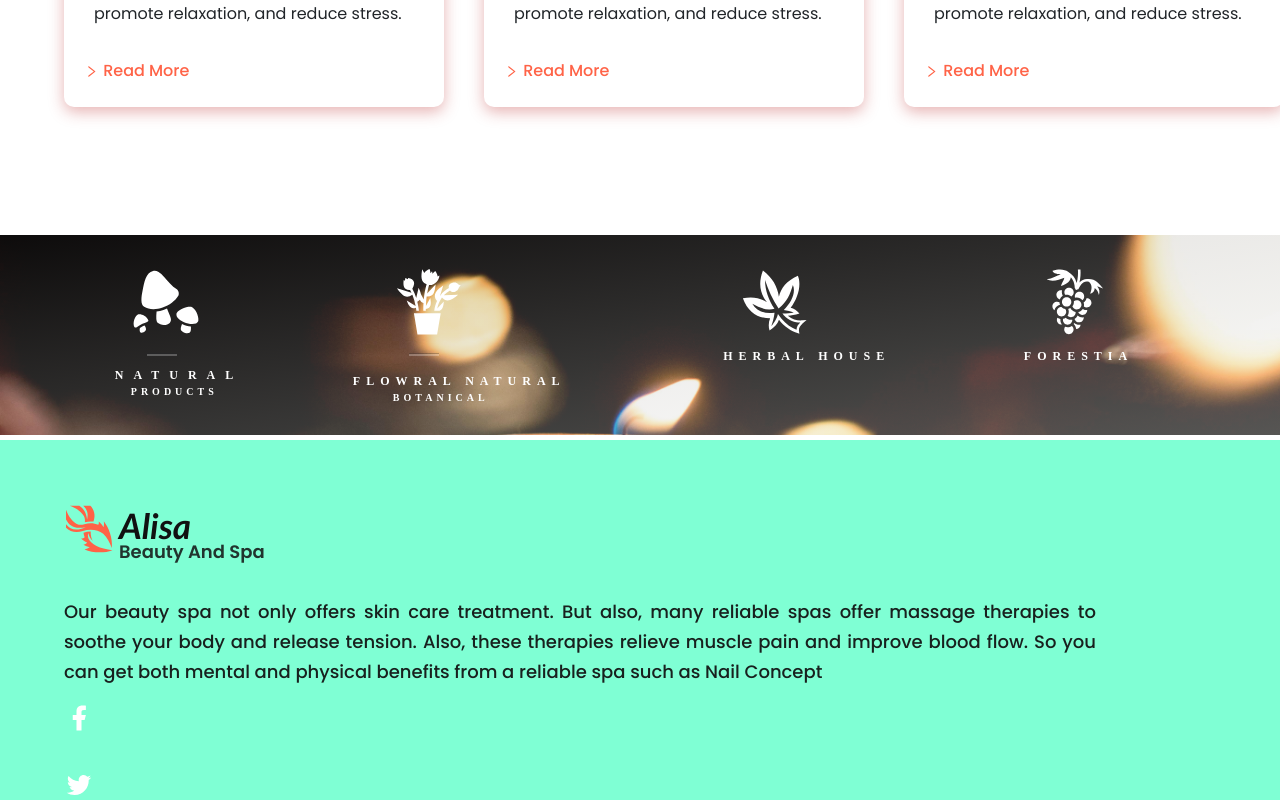
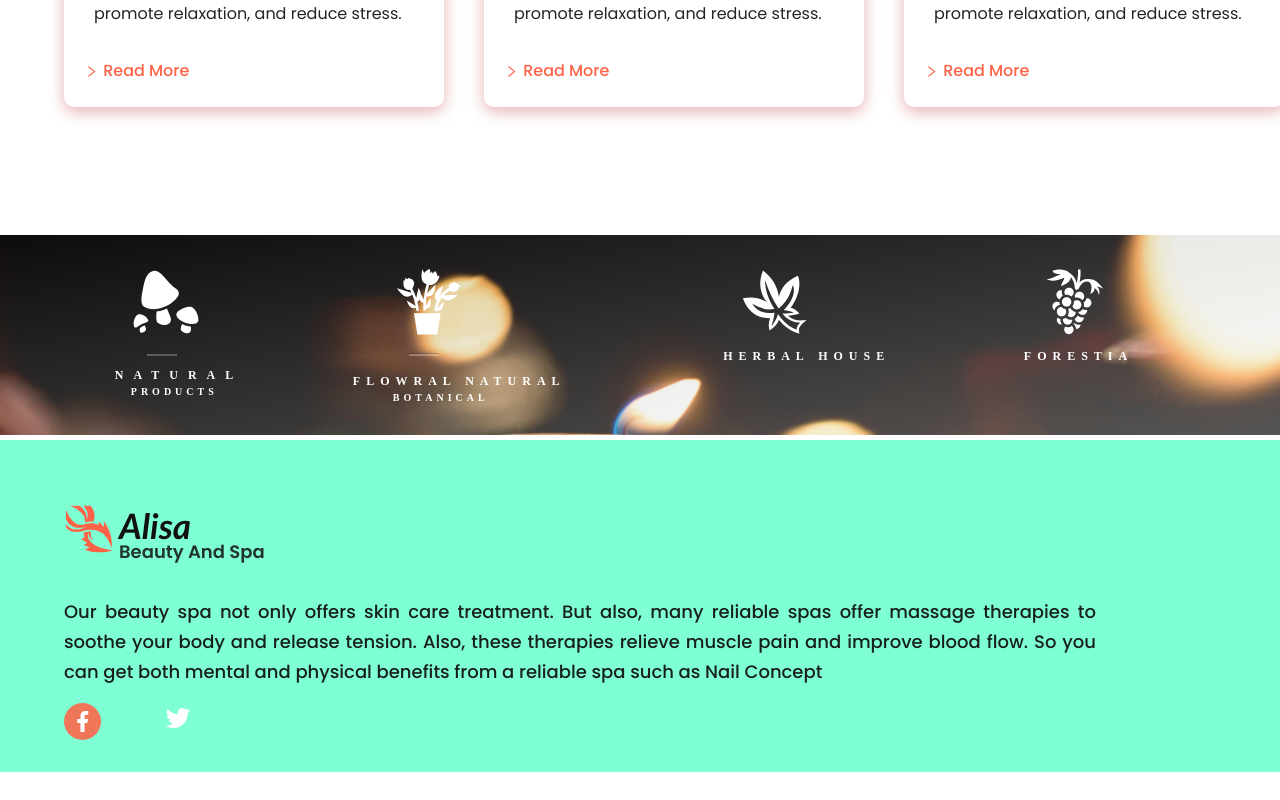
Before and after one commit to TamannaAfroz2666/Parlour-BD-Page, a React (Create React App) app: page / in a window 1280 px wide. Shown: the part 6614-7414 px from the top of the page. After the commit the page ends 7386 px from the top, so only its background shows below. Built offline with nearby package versions, Linux system fonts and the light colour scheme; some icons are missing; the HTML template or start-up script is replaced by a standard one.

Commit message:
designed fb icon

```diff
--- a/src/layout/Footer/SubIcon/SubIcon.css
+++ b/src/layout/Footer/SubIcon/SubIcon.css
@@ -41,3 +41,20 @@
     color: #111111ef;
     text-align: justify;
 }
+.socialLinks{
+    display: flex;
+    gap: 1rem;
+    margin: 1px 0 2rem 0;
+}
+.facebook{
+    padding: 6px;
+    background-color: rgba(255, 99, 71, 0.877);
+    border-radius: 100px;
+
+}
+.facebook a{
+    text-decoration: none;
+}
+.facebook:hover{
+    background-color: #111111b6;
+}
--- a/src/layout/Footer/SubIcon/SubIcon.js
+++ b/src/layout/Footer/SubIcon/SubIcon.js
@@ -27,7 +27,9 @@ const SubIcon = () => {
                 </div>
                 <div className="socialLinks">
                     <div className="facebook">
-                        <RiFacebookFill  color='white' size={30} className='fbIcon'/>
+                        <a href="/facebook">
+                        <RiFacebookFill  color='white' size={25} className='fbIcon'/>
+                        </a>
 
                     </div>
                     <div className="instagram">
```
